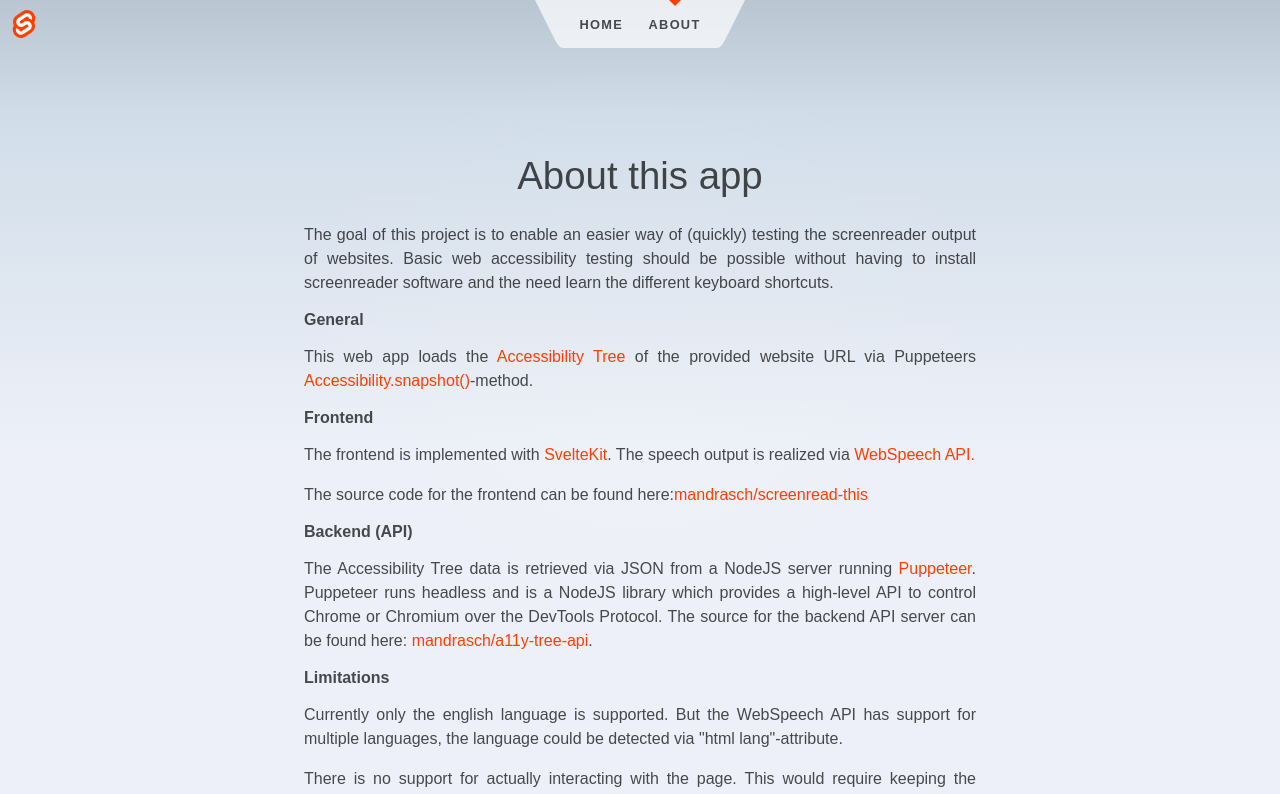
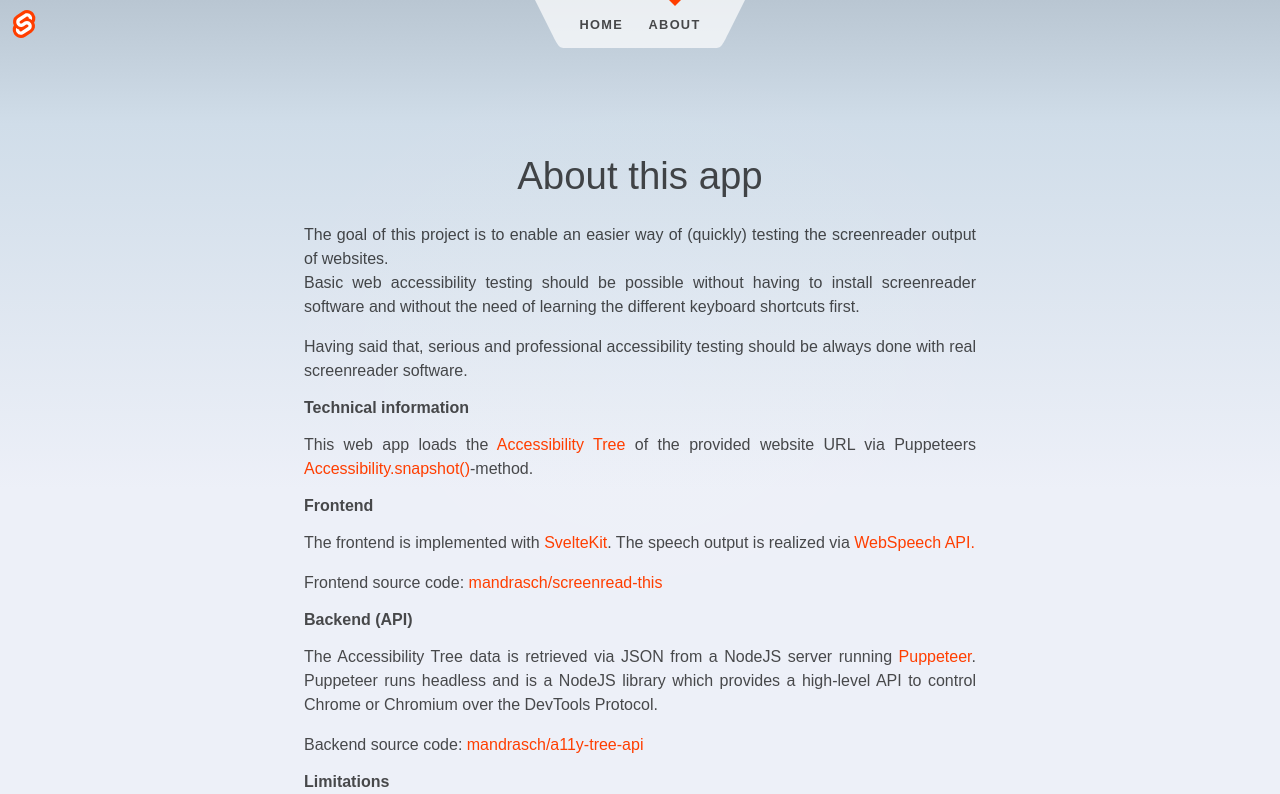
Before and after one commit to mandrasch/screenreadthis, a SvelteKit app: page /about in a window 1280 px wide. Shown: the top 794 px of the page. Built offline with nearby package versions, Linux system fonts and the light colour scheme.

Commit message:
update about page

```diff
--- a/src/routes/about/+page.svelte
+++ b/src/routes/about/+page.svelte
@@ -8,11 +8,17 @@
 
 	<p>
 		The goal of this project is to enable an easier way of (quickly) testing the screenreader output
-		of websites. Basic web accessibility testing should be possible without having to install
-		screenreader software and the need learn the different keyboard shortcuts.
+		of websites.
+		<br />
+		Basic web accessibility testing should be possible without having to install screenreader software
+		and without the need of learning the different keyboard shortcuts first.
+	</p>
+	<p>
+		Having said that, serious and professional accessibility testing should be always done with real
+		screenreader software.
 	</p>
 
-	<h2>General</h2>
+	<h2>Technical information</h2>
 	<p>
 		This web app loads the <a
 			href="https://developer.mozilla.org/en-US/docs/Glossary/Accessibility_tree"
@@ -28,23 +34,32 @@
 		output is realized via
 		<a href="https://developer.mozilla.org/en-US/docs/Web/API/SpeechSynthesis">WebSpeech API.</a>
 	</p>
-	<p>The source code for the frontend can be found here:<a href="https://github.com/mandrasch/screenread-this">mandrasch/screenread-this</a></p>
+	<p>
+		Frontend source code: <a href="https://github.com/mandrasch/screenread-this"
+			>mandrasch/screenread-this</a
+		>
+	</p>
 
 	<h2>Backend (API)</h2>
 	<p>
 		The Accessibility Tree data is retrieved via JSON from a NodeJS server running
 		<a href="https://pptr.dev/">Puppeteer</a>. Puppeteer runs headless and is a NodeJS library which
-		provides a high-level API to control Chrome or Chromium over the DevTools Protocol. The source
-		for the backend API server can be found here:
-		<a href="https://github.com/mandrasch/a11y-tree-api">mandrasch/a11y-tree-api</a>.
+		provides a high-level API to control Chrome or Chromium over the DevTools Protocol.
+	</p>
+	<p>
+		Backend source code: <a href="https://github.com/mandrasch/a11y-tree-api"
+			>mandrasch/a11y-tree-api</a
+		>
 	</p>
 
 	<h2>Limitations</h2>
 	<p>
-		Currently only the english language is supported. But the WebSpeech API has support for multiple languages, the language could be detected via "html lang"-attribute.
+		Currently only the english language is supported. But the WebSpeech API has support for multiple
+		languages, the language could be detected via "html lang"-attribute.
 	</p>
 	<p>
-		There is no support for actually interacting with the page. This would require keeping the connection to Puppeteers browser instance (session). Happy to hear your suggestions for
+		There is no support for actually interacting with the page. This would require keeping the
+		connection to Puppeteers browser instance (session). Happy to hear your suggestions for
 		implementing this!
 	</p>
 
```
